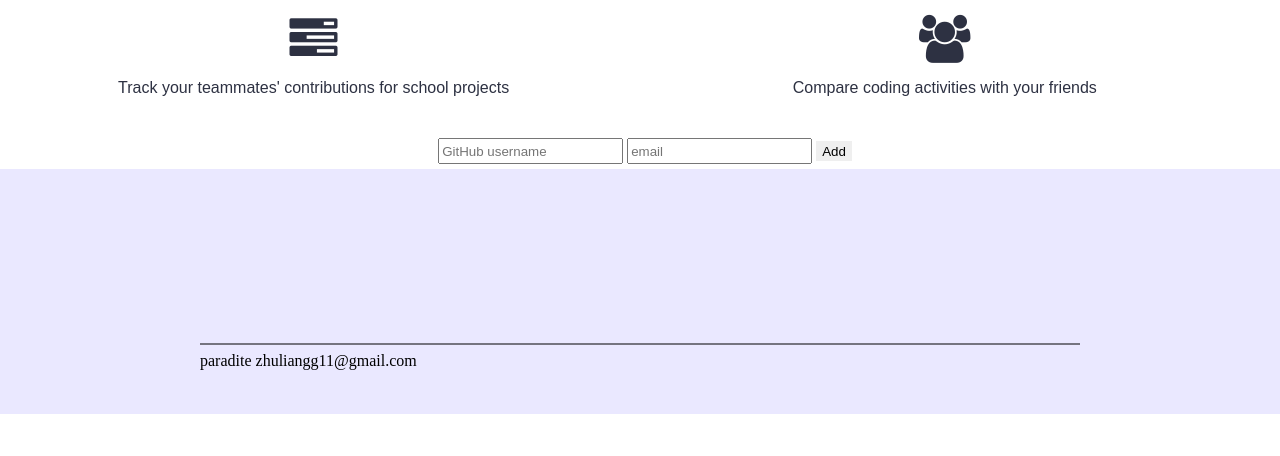
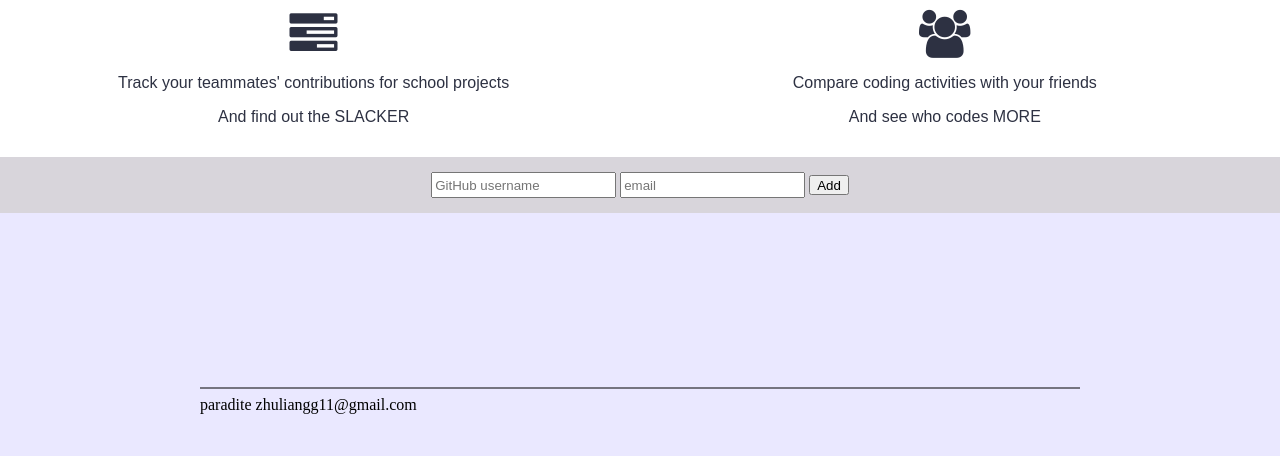
Before and after one commit to paradite/gitviz, a plain HTML site: page index.html in a window 1280 px wide. Shown: the part 62-518 px from the top of the page. Drawn offline with Linux system fonts and the light colour scheme; no server answers.

Commit message:
update UI

```diff
--- a/css/style.less
+++ b/css/style.less
@@ -12,10 +12,6 @@ body {
 input,
 button {
     height: 20px;
-}
-
-button {
-    border: none;
 }
 
 .title {
@@ -33,13 +29,14 @@ button {
     width: 49%;
     display: inline-block;
     color: @dark-blue;
-    margin: 20px 0px;
+    padding: 15px 0px;
 }
 
 .form {
+    background-color: @dark-grey;
     width: 100%;
     text-align: center;
-    margin: 5px;
+    padding: 15px 0px;
 }
 
 .footer {
@@ -48,7 +45,6 @@ button {
     }
     text-align: center;
     width: 100%;
-    position: absolute;
     bottom: 0;
     left: 0;
 }
--- a/index.html
+++ b/index.html
@@ -21,16 +21,21 @@
     <h1 class="title">Gitviz</h1>
     <div class="description">
         <i class="fa fa-tasks fa-3x"></i>
-        <p> Track your teammates' contributions for school projects</p>
+        <p>Track your teammates' contributions for school projects</p>
+        <p>And find out the SLACKER</p>
     </div>
     <div class="description">
         <i class="fa fa-users fa-3x"></i>
-        <p> Compare coding activities with your friends</p>
+        <p>Compare coding activities with your friends</p>
+        <p>And see who codes MORE</p>
+        <p></p>
     </div>
     <div class="form">
         <input id="githubID-input" placeholder="GitHub username" type="username" name="username" autocomplete="on"></input>
         <input id="email-input" placeholder="email" type="email" name="email" autocomplete="on"></input>
         <button id="add-btn">Add</button>
+    </div>
+    <div id="container">
     </div>
     <div class="footer">
       <a href="https://github.com/paradite/gitviz"><i class="fa fa-github"></i></a>
--- a/js/chart.js
+++ b/js/chart.js
@@ -101,7 +101,7 @@ viz.chart = (function() {
     module.width = width;
     module.height = height;
 
-    _svgWrapper = d3.select('body')
+    _svgWrapper = d3.select('#container')
       .append('svg')
       .attr('id', 'viz')
       .attr('width', width + margin.left + margin.right)
```
Also changed, not shown: README.md, css/style.css.
